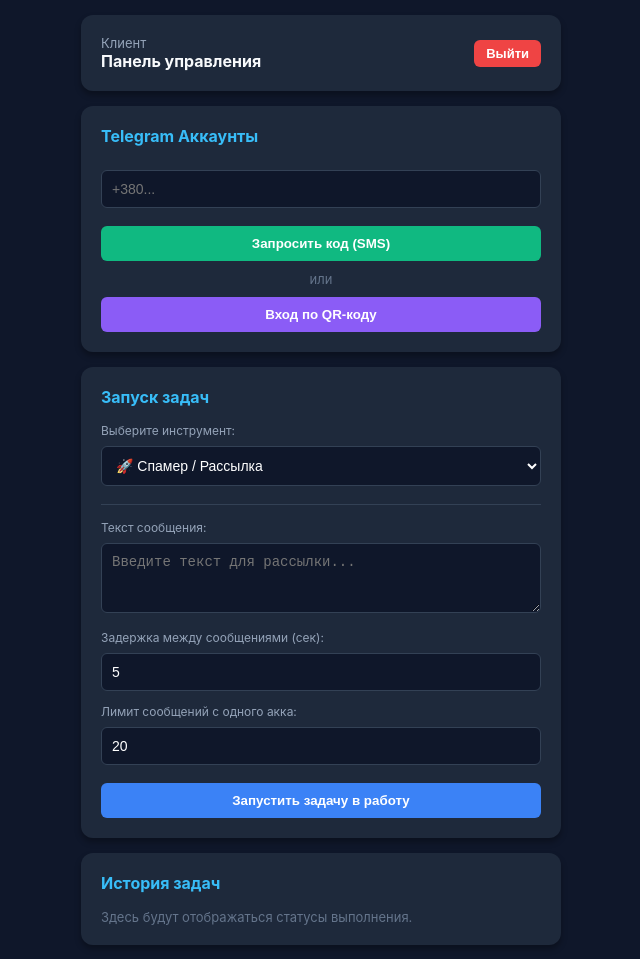
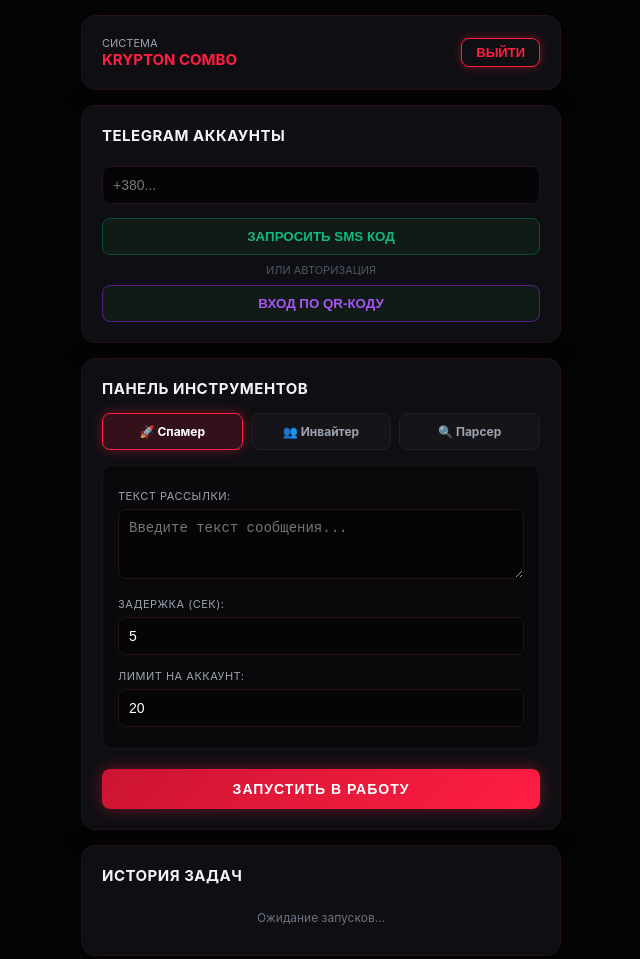
Before and after one commit to blackjentelmen-coder/telegram-crm, a plain HTML site: page index.html in a window 1280 px wide. Shown: the whole page, without its empty margins (319-959 px from the left). Drawn offline with Linux system fonts and the light colour scheme.

Commit message:
index.html

```diff
--- a/index.html
+++ b/index.html
@@ -3,27 +3,212 @@
 <head>
     <meta charset="UTF-8">
     <meta name="viewport" content="width=device-width, initial-scale=1.0">
-    <title>Telegram CRM Комбайн</title>
+    <title>Telegram CRM | Neon Cyber</title>
     <style>
-        body { font-family: -apple-system, BlinkMacSystemFont, "Segoe UI", Roboto, sans-serif; background: #0f172a; color: #f8fafc; margin: 0; padding: 15px; }
-        .container { max-width: 480px; margin: 0 auto; }
-        .card { background: #1e293b; padding: 20px; border-radius: 12px; margin-bottom: 15px; box-shadow: 0 4px 6px rgba(0,0,0,0.3); }
-        .header { display: flex; justify-content: space-between; align-items: center; margin-bottom: 15px; }
-        .btn-danger { background: #ef4444; color: white; border: none; padding: 6px 12px; border-radius: 6px; cursor: pointer; font-weight: bold; font-size: 13px; }
-        .btn-primary { background: #3b82f6; color: white; border: none; padding: 10px; width: 100%; border-radius: 6px; cursor: pointer; font-weight: bold; margin-top: 10px; }
-        .btn-success { background: #10b981; color: white; border: none; padding: 10px; width: 100%; border-radius: 6px; cursor: pointer; font-weight: bold; margin-top: 10px; }
-        input, select, textarea { width: 100%; padding: 10px; margin: 8px 0; background: #0f172a; border: 1px solid #334155; color: white; border-radius: 6px; box-sizing: border-box; font-size: 14px; }
-        h3 { margin-top: 0; font-size: 16px; color: #38bdf8; }
-        .tool-settings { display: none; margin-top: 10px; border-top: 1px solid #334155; padding-top: 10px; }
-        .active-tool { display: block; }
-        label { font-size: 12px; color: #94a3b8; display: block; margin-top: 5px; }
+        :root {
+            --bg-color: #050507;
+            --card-bg: #0f0f13;
+            --neon-red: #ff1e42;
+            --neon-red-glow: rgba(255, 30, 66, 0.4);
+            --border-color: #261118;
+            --text-main: #f3f4f6;
+            --text-muted: #9ca3af;
+        }
+
+        body {
+            font-family: -apple-system, BlinkMacSystemFont, "Segoe UI", Roboto, sans-serif;
+            background: var(--bg-color);
+            color: var(--text-main);
+            margin: 0;
+            padding: 15px;
+        }
+
+        .container {
+            max-width: 480px;
+            margin: 0 auto;
+        }
+
+        .card {
+            background: var(--card-bg);
+            border: 1px solid var(--border-color);
+            padding: 20px;
+            border-radius: 14px;
+            margin-bottom: 15px;
+            box-shadow: 0 4px 20px rgba(0, 0, 0, 0.7);
+        }
+
+        .header {
+            display: flex;
+            justify-content: space-between;
+            align-items: center;
+        }
+
+        .btn-danger {
+            background: transparent;
+            color: var(--neon-red);
+            border: 1px solid var(--neon-red);
+            padding: 6px 14px;
+            border-radius: 8px;
+            cursor: pointer;
+            font-weight: bold;
+            font-size: 13px;
+            box-shadow: 0 0 10px var(--neon-red-glow);
+            transition: 0.2s;
+        }
+        .btn-danger:active {
+            background: var(--neon-red);
+            color: white;
+        }
+
+        h3 {
+            margin-top: 0;
+            font-size: 15px;
+            color: var(--text-main);
+            letter-spacing: 0.5px;
+            text-transform: uppercase;
+        }
+
+        /* Неоновые табы-кнопки выбора инструмента вместо системного селекта */
+        .tool-tabs {
+            display: grid;
+            grid-template-columns: repeat(3, 1fr);
+            gap: 8px;
+            margin-bottom: 15px;
+        }
+
+        .tool-tab {
+            background: #141419;
+            border: 1px solid #2a1b20;
+            color: var(--text-muted);
+            padding: 10px 5px;
+            text-align: center;
+            border-radius: 8px;
+            font-size: 12px;
+            font-weight: bold;
+            cursor: pointer;
+            transition: all 0.2s ease;
+        }
+
+        .tool-tab.active {
+            background: rgba(255, 30, 66, 0.15);
+            border-color: var(--neon-red);
+            color: #fff;
+            box-shadow: 0 0 12px var(--neon-red-glow);
+        }
+
+        /* Всплывающие/переключаемые блоки настроек */
+        .tool-panel {
+            display: none;
+            background: #09090c;
+            border: 1px solid #1f1116;
+            padding: 15px;
+            border-radius: 10px;
+            margin-bottom: 15px;
+            animation: fadeIn 0.3s ease;
+        }
+
+        .tool-panel.active {
+            display: block;
+        }
+
+        @keyframes fadeIn {
+            from { opacity: 0; transform: translateY(-4px); }
+            to { opacity: 1; transform: translateY(0); }
+        }
+
+        label {
+            font-size: 11px;
+            color: var(--text-muted);
+            display: block;
+            margin-top: 8px;
+            text-transform: uppercase;
+            letter-spacing: 0.5px;
+        }
+
+        input, textarea {
+            width: 100%;
+            padding: 10px;
+            margin: 6px 0;
+            background: #050507;
+            border: 1px solid #261118;
+            color: white;
+            border-radius: 8px;
+            box-sizing: border-box;
+            font-size: 14px;
+            outline: none;
+            transition: border-color 0.2s, box-shadow 0.2s;
+        }
+
+        input:focus, textarea:focus {
+            border-color: var(--neon-red);
+            box-shadow: 0 0 8px var(--neon-red-glow);
+        }
+
+        .btn-action {
+            background: linear-gradient(135deg, #cc1433, #ff1e42);
+            color: white;
+            border: none;
+            padding: 12px;
+            width: 100%;
+            border-radius: 8px;
+            cursor: pointer;
+            font-weight: bold;
+            font-size: 14px;
+            text-transform: uppercase;
+            letter-spacing: 1px;
+            box-shadow: 0 0 15px var(--neon-red-glow);
+            transition: 0.2s;
+            margin-top: 5px;
+        }
+        .btn-action:active {
+            transform: scale(0.98);
+        }
+
+        .btn-success {
+            background: #111b15;
+            color: #10b981;
+            border: 1px solid #064e3b;
+            padding: 10px;
+            width: 100%;
+            border-radius: 8px;
+            cursor: pointer;
+            font-weight: bold;
+            margin-top: 8px;
+            transition: 0.2s;
+        }
+        .btn-success:active {
+            background: #064e3b;
+            color: white;
+        }
+
+        .history-box {
+            color: #6b7280;
+            font-size: 12px;
+            text-align: center;
+            padding: 10px 0;
+        }
     </style>
     <script>
-        function switchTool() {
-            var selected = document.getElementById("task_type").value;
-            document.getElementById("settings-spammer").style.display = (selected === "spammer") ? "block" : "none";
-            document.getElementById("settings-inviter").style.display = (selected === "inviter") ? "block" : "none";
-            document.getElementById("settings-parser").style.display = (selected === "parser") ? "block" : "none";
+        function selectTool(toolName) {
+            // Убираем активный класс у всех кнопок-табов
+            document.querySelectorAll('.tool-tab').forEach(tab => tab.classList.remove('active'));
+            // Скрываем все панели настроек
+            document.querySelectorAll('.tool-panel').forEach(panel => panel.classList.remove('active'));
+
+            // Включаем нужную кнопку и показываем соответствующее всплывающее окно-панель
+            if (toolName === 'spammer') {
+                document.getElementById('tab-spammer').classList.add('active');
+                document.getElementById('panel-spammer').classList.add('active');
+                document.getElementById('current_task_input').value = 'spammer';
+            } else if (toolName === 'inviter') {
+                document.getElementById('tab-inviter').classList.add('active');
+                document.getElementById('panel-inviter').classList.add('active');
+                document.getElementById('current_task_input').value = 'inviter';
+            } else if (toolName === 'parser') {
+                document.getElementById('tab-parser').classList.add('active');
+                document.getElementById('panel-parser').classList.add('active');
+                document.getElementById('current_task_input').value = 'parser';
+            }
         }
     </script>
 </head>
@@ -32,75 +217,82 @@
         <!-- Шапка -->
         <div class="card header">
             <div>
-                <div style="font-size: 13px; color: #94a3b8;">Клиент</div>
-                <div style="font-weight: bold; font-size: 16px;">Панель управления</div>
+                <div style="font-size: 11px; color: var(--text-muted); text-transform: uppercase;">Система</div>
+                <div style="font-weight: bold; font-size: 15px; color: var(--neon-red);">KRYPTON COMBO</div>
             </div>
-            <a href="/logout-client" style="text-decoration: none;"><button class="btn-danger">Выйти</button></a>
+            <a href="/logout-client" style="text-decoration: none;"><button class="btn-danger">ВЫЙТИ</button></a>
         </div>
 
-        <!-- Аккаунты -->
+        <!-- Управление аккаунтами -->
         <div class="card">
             <h3>Telegram Аккаунты</h3>
             <form action="/cabinet/add-account" method="POST">
                 <input type="text" name="phone" placeholder="+380..." required>
-                <button type="submit" class="btn-success">Запросить код (SMS)</button>
+                <button type="submit" class="btn-success">ЗАПРОСИТЬ SMS КОД</button>
             </form>
-            <div style="text-align: center; margin: 10px 0; color: #64748b; font-size: 13px;">или</div>
-            <a href="/cabinet/start-qr"><button class="btn-primary" style="background: #8b5cf6; margin-top:0;">Вход по QR-коду</button></a>
+            <div style="text-align: center; margin: 8px 0; color: #4b5563; font-size: 11px;">ИЛИ АВТОРИЗАЦИЯ</div>
+            <a href="/cabinet/start-qr"><button class="btn-success" style="border-color: #581c87; color: #a855f7; margin-top:0;">ВХОД ПО QR-КОДУ</button></a>
         </div>
 
-        <!-- Панель задач с переключением настроек -->
+        <!-- Панель задач с кастомными неоновыми вкладками -->
         <div class="card">
-            <h3>Запуск задач</h3>
+            <h3>Панель инструментов</h3>
+
             <form action="/cabinet/run-task" method="POST">
-                <label>Выберите инструмент:</label>
-                <select name="task_type" id="task_type" onchange="switchTool()">
-                    <option value="spammer">🚀 Спамер / Рассылка</option>
-                    <option value="inviter">👥 Инвайтер (добавление)</option>
-                    <option value="parser">🔍 Парсер (сбор базы)</option>
-                </select>
+                <!-- Скрытое поле, куда запишется выбранный инструмент -->
+                <input type="hidden" name="task_type" id="current_task_input" value="spammer">
 
-                <!-- Настройки для Спамера -->
-                <div id="settings-spammer" class="tool-settings active-tool">
-                    <label>Текст сообщения:</label>
-                    <textarea name="spam_text" rows="3" placeholder="Введите текст для рассылки..."></textarea>
-                    <label>Задержка между сообщениями (сек):</label>
+                <!-- Кнопки выбора (вместо системного выпадающего списка) -->
+                <div class="tool-tabs">
+                    <div id="tab-spammer" class="tool-tab active" onclick="selectTool('spammer')">🚀 Спамер</div>
+                    <div id="tab-inviter" class="tool-tab" onclick="selectTool('inviter')">👥 Инвайтер</div>
+                    <div id="tab-parser" class="tool-tab" onclick="selectTool('parser')">🔍 Парсер</div>
+                </div>
+
+                <!-- Всплывающий блок настроек: Спамер -->
+                <div id="panel-spammer" class="tool-panel active">
+                    <label>Текст рассылки:</label>
+                    <textarea name="spam_text" rows="3" placeholder="Введите текст сообщения..."></textarea>
+
+                    <label>Задержка (сек):</label>
                     <input type="number" name="spam_delay" value="5" min="1">
-                    <label>Лимит сообщений с одного акка:</label>
+
+                    <label>Лимит на аккаунт:</label>
                     <input type="number" name="spam_limit" value="20" min="1">
                 </div>
 
-                <!-- Настройки для Инвайтера -->
-                <div id="settings-inviter" class="tool-settings" style="display:none;">
-                    <label>Ссылка на чат-донор (откуда брать людей):</label>
+                <!-- Всплывающий блок настроек: Инвайтер -->
+                <div id="panel-inviter" class="tool-panel">
+                    <label>Чат-донор (откуда брать):</label>
                     <input type="text" name="inviter_source" placeholder="https://t.me/donor_chat">
-                    <label>Ссылка на ваш целевой чат:</label>
-                    <input type="text" name="inviter_target" placeholder="https://t.me/your_chat">
-                    <label>Количество инвайтов за раз:</label>
+
+                    <label>Целевой чат (куда инваитить):</label>
+                    <input type="text" name="inviter_target" placeholder="https://t.me/my_chat">
+
+                    <label>Количество за раз:</label>
                     <input type="number" name="inviter_limit" value="10" min="1">
+
                     <label>Задержка (сек):</label>
                     <input type="number" name="inviter_delay" value="10" min="1">
                 </div>
 
-                <!-- Настройки для Парсера -->
-                <div id="settings-parser" class="tool-settings" style="display:none;">
+                <!-- Всплывающий блок настроек: Парсер -->
+                <div id="panel-parser" class="tool-panel">
                     <label>Ссылка на чат для парсинга:</label>
                     <input type="text" name="parser_target" placeholder="https://t.me/target_chat">
+
                     <label>Что собирать:</label>
-                    <select name="parser_mode">
-                        <option value="members">Участников чата</option>
-                        <option value="messages">Сообщения / активных юзеров</option>
-                    </select>
+                    <input type="text" name="parser_mode" value="Участники (активные)" readonly style="color: var(--text-muted);">
                 </div>
 
-                <button type="submit" class="btn-primary">Запустить задачу в работу</button>
+                <button type="submit" class="btn-action">ЗАПУСТИТЬ В РАБОТУ</button>
             </form>
         </div>
 
         <!-- История -->
         <div class="card">
             <h3>История задач</h3>
-            <p style="color: #64748b; font-size: 13px; margin: 0;">Здесь будут отображаться статусы выполнения.</p>
+            <div class="history-box">Ожидание запусков...</div>
         </div>
     </div>
 </body>
```
